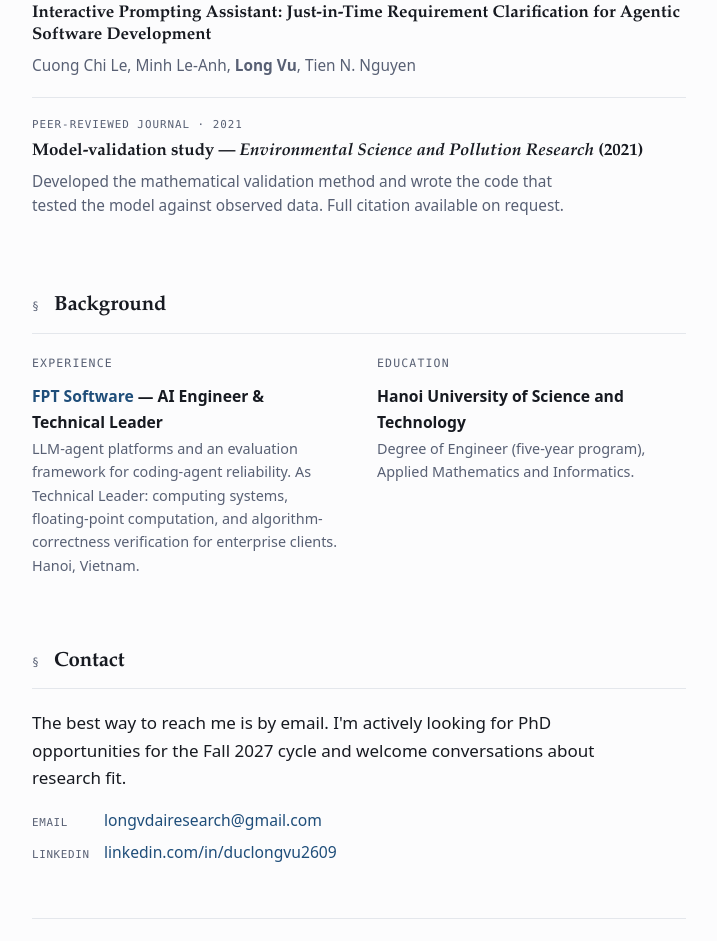
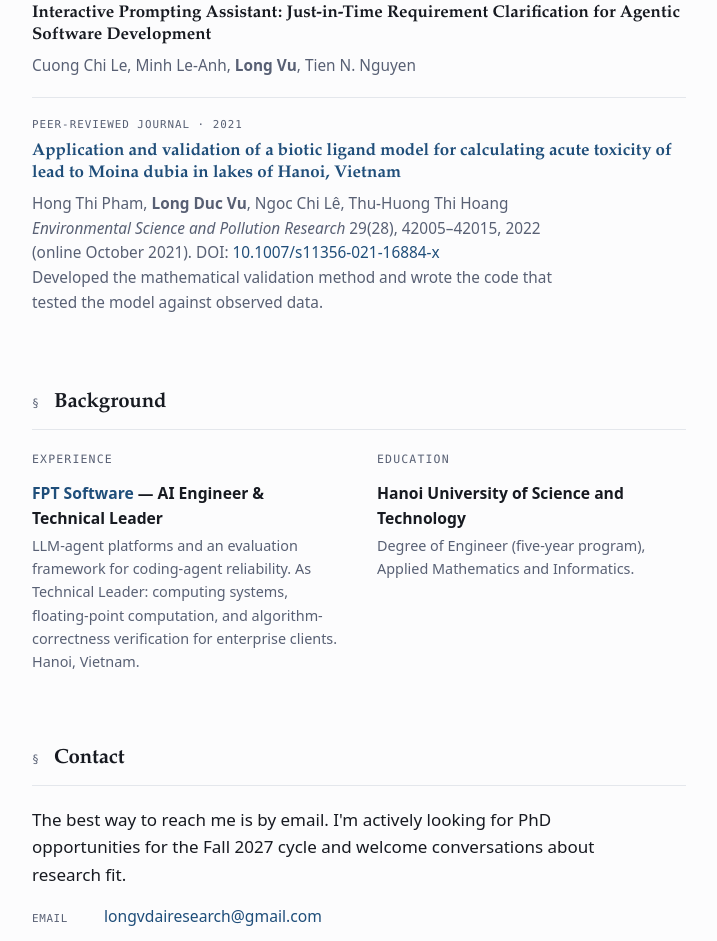
Before and after one commit to duclongvu99/duclongvu99.github.io, a plain HTML site: page index.html in a window 1280 px wide. Shown: the part 2648-3589 px from the top of the page, without its empty margins (452-1169 px from the left). Drawn offline with Linux system fonts and the light colour scheme.

Commit message:
Publications: full citation for the ESPR paper

```diff
--- a/index.html
+++ b/index.html
@@ -264,9 +264,10 @@
         </div>
         <div class="item">
           <span class="kicker">Peer-reviewed journal · 2021</span>
-          <!-- TODO: replace with the exact title, full author list, volume/issue, and DOI from your CV -->
-          <h3>Model-validation study — <em>Environmental Science and Pollution Research</em> (2021)</h3>
-          <p>Developed the mathematical validation method and wrote the code that tested the model against observed data. Full citation available on request.</p>
+          <h3><a href="https://doi.org/10.1007/s11356-021-16884-x" target="_blank" rel="noopener">Application and validation of a biotic ligand model for calculating acute toxicity of lead to Moina dubia in lakes of Hanoi, Vietnam</a></h3>
+          <p>Hong Thi Pham, <strong>Long Duc Vu</strong>, Ngoc Chi Lê, Thu-Huong Thi Hoang</p>
+          <p><em>Environmental Science and Pollution Research</em> 29(28), 42005–42015, 2022 (online October 2021). DOI: <a href="https://doi.org/10.1007/s11356-021-16884-x" target="_blank" rel="noopener">10.1007/s11356-021-16884-x</a></p>
+          <p>Developed the mathematical validation method and wrote the code that tested the model against observed data.</p>
         </div>
       </section>
 
```
